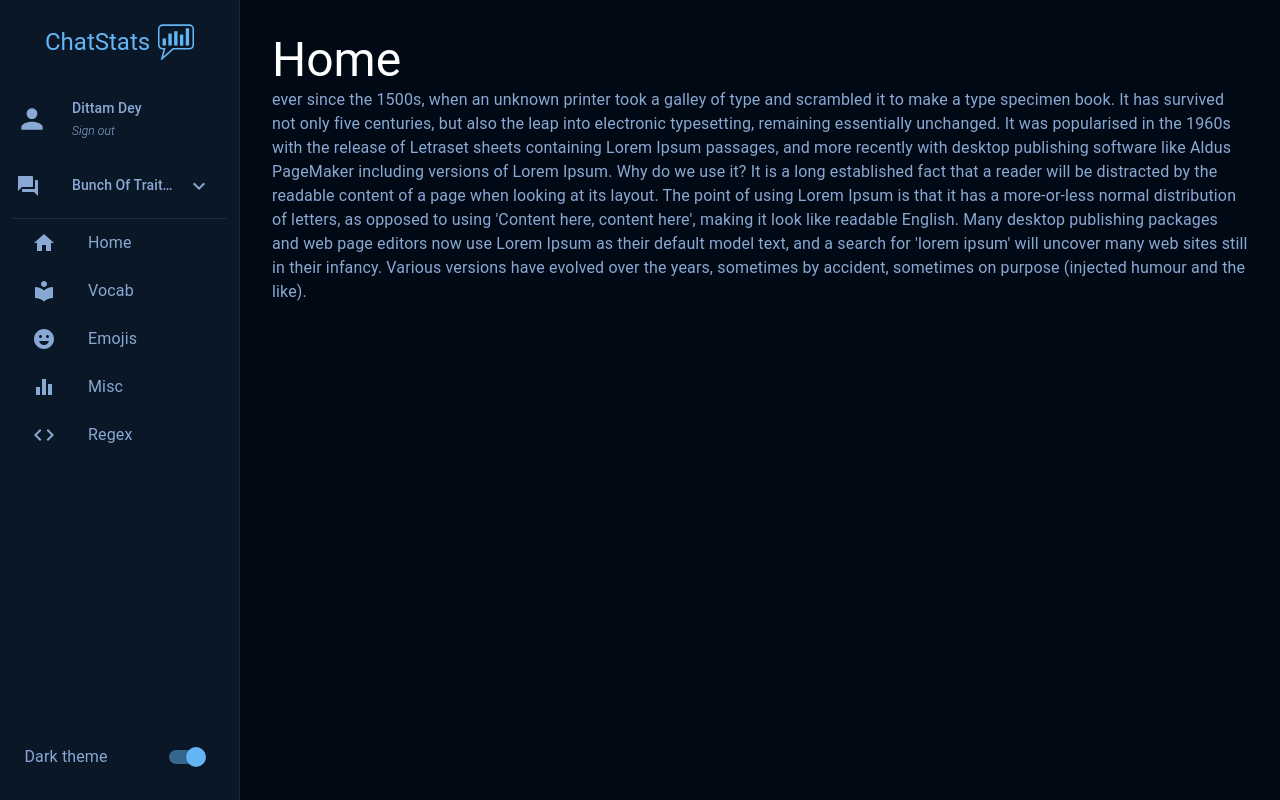
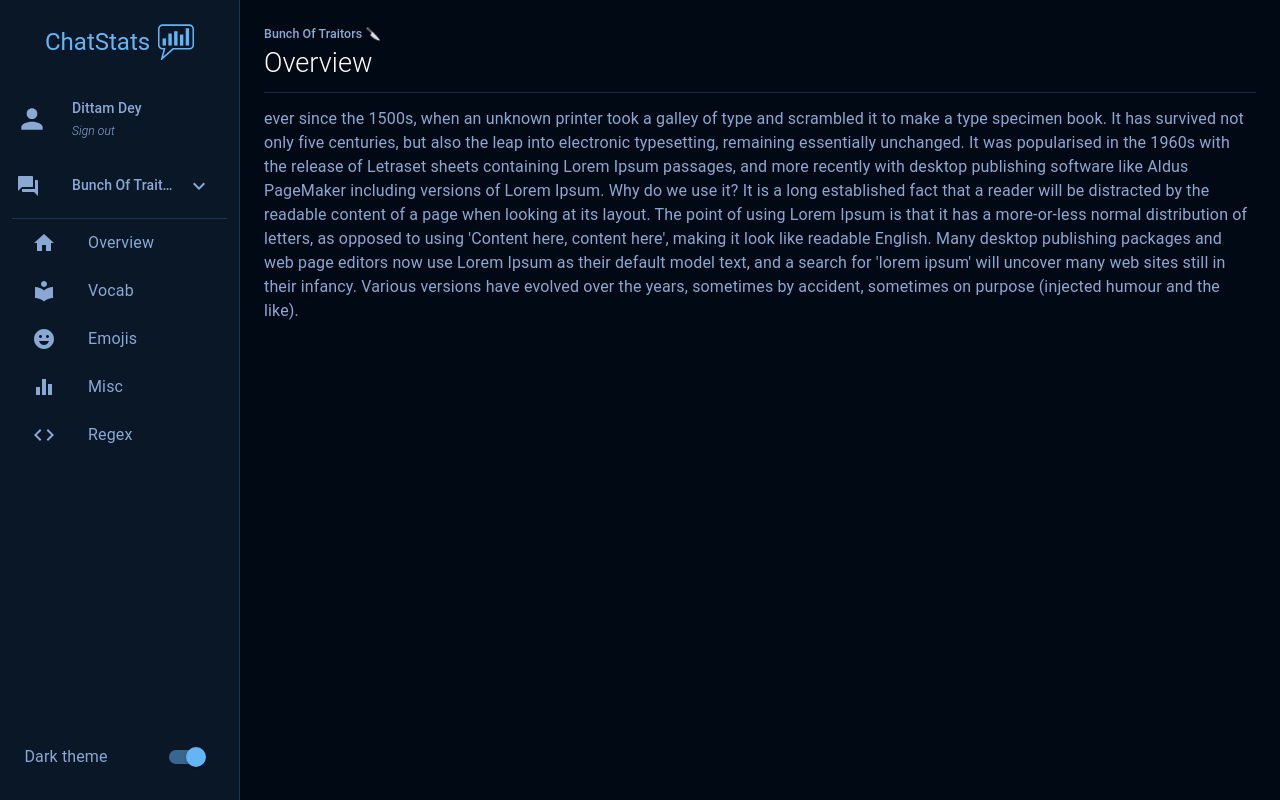
Before and after one commit to SophicalMushroom/ChatStats, a React (Create React App) app in the folder frontend/: page / in a window 1280 px wide. Built offline with nearby package versions, Linux system fonts and the light colour scheme.

Commit message:
added desktop appbar, renamed Home tab to Overview

```diff
--- a/frontend/src/App.js
+++ b/frontend/src/App.js
@@ -7,7 +7,7 @@ import MenuIcon from "@material-ui/icons/Menu";
 import { DesktopNav } from "./components/navigation/DesktopNav";
 import { MobileNav } from "./components/navigation/MobileNav";
 import { MobileAppBar } from "./components/navigation/MobileAppBar";
-import { Home } from "./components/Home";
+import { Overview } from "./components/Overview";
 import { Vocab } from "./components/Vocab";
 import { Emojis } from "./components/Emojis";
 import { Misc } from "./components/Misc";
@@ -21,7 +21,7 @@ const useStyles = makeStyles((theme) => ({
 	main: {
 		width: "100vw",
 		height: "100vh",
-		padding: theme.spacing(4),
+		padding: theme.spacing(3),
 		[theme.breakpoints.down("xs")]: {
 			padding: theme.spacing(1),
 			paddingTop: "8vh",
@@ -31,8 +31,8 @@ const useStyles = makeStyles((theme) => ({
 
 const renderTabContent = (curTab) => {
 	switch (curTab) {
-		case "Home":
-			return <Home />;
+		case "Overview":
+			return <Overview />;
 		case "Vocab":
 			return <Vocab />;
 		case "Emojis":
--- a/frontend/src/components/Home.js
+++ b/frontend/src/components/Overview.js
@@ -1,6 +1,7 @@
 import { useState, useContext } from "react";
 import Typography from "@material-ui/core/Typography";
 import { makeStyles, useTheme } from "@material-ui/core/styles";
+import { DesktopAppBar } from "./navigation/DesktopAppBar";
 
 const useStyles = makeStyles((theme) => ({
 	background: {
@@ -9,12 +10,12 @@ const useStyles = makeStyles((theme) => ({
 	},
 }));
 
-export const Home = (props) => {
+export const Overview = (props) => {
 	const classes = useStyles();
 	const theme = useTheme();
 	return (
 		<div className={classes.background}>
-			<Typography variant="h3">Home</Typography>
+			<DesktopAppBar />
 			<Typography color="textSecondary" paragraph>
 				{" "}
 				ever since the 1500s, when an unknown printer took a galley of type and
--- /dev/null
+++ b/frontend/src/components/navigation/DesktopAppBar.js
@@ -0,0 +1,38 @@
+import { Fragment, useContext } from "react";
+import { makeStyles, useTheme } from "@material-ui/core/styles";
+import Breadcrumbs from "@material-ui/core/Breadcrumbs";
+import Hidden from "@material-ui/core/Hidden";
+import Typography from "@material-ui/core/Typography";
+import Divider from "@material-ui/core/Divider";
+import { NavContext } from "./../../contexts/NavContext";
+
+const useStyles = makeStyles((theme) => ({
+	root: {
+		paddingBottom: "1%",
+	},
+	divider: {
+		margin: "0.8% 0 0.4% 0",
+		width: "100%",
+	},
+	tiny: theme.typography.subtitle3,
+}));
+
+export const DesktopAppBar = () => {
+	const classes = useStyles();
+	const theme = useTheme();
+	const { curTab, curChat } = useContext(NavContext);
+
+	return (
+		<Hidden xsDown>
+			<div className={classes.root}>
+				<Typography noWrap color="textSecondary" className={classes.tiny}>
+					{curChat}
+				</Typography>
+				<Typography noWrap color="textPrimary" variant="h4">
+					{curTab}
+				</Typography>
+				<Divider className={classes.divider} />
+			</div>
+		</Hidden>
+	);
+};
--- a/frontend/src/components/navigation/MobileAppBar.js
+++ b/frontend/src/components/navigation/MobileAppBar.js
@@ -6,7 +6,6 @@ import Toolbar from "@material-ui/core/Toolbar";
 import Typography from "@material-ui/core/Typography";
 import IconButton from "@material-ui/core/IconButton";
 import MenuIcon from "@material-ui/icons/Menu";
-import NavigateNextIcon from "@material-ui/icons/NavigateNext";
 import { NavContext } from "./../../contexts/NavContext";
 
 const useStyles = makeStyles((theme) => ({
@@ -36,7 +35,7 @@ export const MobileAppBar = () => {
 						<MenuIcon className={classes.menuButtonIcon} />
 					</IconButton>
 
-					<Breadcrumbs separator={<NavigateNextIcon fontSize="small" />}>
+					<Breadcrumbs>
 						<Typography noWrap color="textSecondary">
 							{curChat}
 						</Typography>
--- a/frontend/src/components/navigation/NavItems.js
+++ b/frontend/src/components/navigation/NavItems.js
@@ -51,7 +51,7 @@ export const NavItems = (props) => {
 	};
 
 	const navItems = [
-		{ label: "Home", icon: <HomeIcon className={classes.icons} /> },
+		{ label: "Overview", icon: <HomeIcon className={classes.icons} /> },
 		{ label: "Vocab", icon: <LocalLibraryIcon className={classes.icons} /> },
 		{ label: "Emojis", icon: <EmojiEmotionsIcon className={classes.icons} /> },
 		{ label: "Misc", icon: <EqualizerIcon className={classes.icons} /> },
--- a/frontend/src/contexts/NavContext.js
+++ b/frontend/src/contexts/NavContext.js
@@ -4,7 +4,7 @@ export const NavContext = createContext();
 
 export const NavContextProvider = (props) => {
 	const [isMobileNavOpen, setIsMobileNavOpen] = useState(false);
-	const [curTab, setCurTab] = useState("Home");
+	const [curTab, setCurTab] = useState("Overview");
 	const [curChat, setCurChat] = useState("Bunch Of Traitors 🔪");
 
 	return (
--- a/frontend/src/contexts/ThemeContext.js
+++ b/frontend/src/contexts/ThemeContext.js
@@ -1,8 +1,32 @@
 import React, { useState, createContext } from "react";
 import { ThemeProvider, createMuiTheme } from "@material-ui/core/styles";
 
+const baseTheme = {
+	palette: {
+		divider: "rgba(79, 131, 204, 0.28)",
+	},
+	typography: {
+		subtitle3: {
+			fontFamily: "Roboto, Helvetica, Arial, sans-serif",
+			fontWeight: 500,
+			fontSize: "0.775rem",
+			lineHeight: 1.57,
+			letterSpacing: "0.00714em",
+		},
+		h4: {
+			fontFamily: "Roboto, Helvetica, Arial, sans-serif",
+			fontWeight: 300,
+			fontSize: "1.7rem",
+			lineHeight: 1.5,
+			letterSpacing: "0em",
+		},
+	},
+};
+
 const darkTheme = {
+	...baseTheme,
 	palette: {
+		...baseTheme.palette,
 		type: "dark",
 		primary: {
 			light: "#4f83cc",
@@ -24,12 +48,14 @@ const darkTheme = {
 			paper: "#0a1726",
 			default: "#010a14",
 		},
-		divider: "rgba(79, 131, 204, 0.18)",
 	},
 };
+
 const lightTheme = {
-	type: "light",
+	...baseTheme,
 	palette: {
+		...baseTheme.palette,
+		type: "light",
 		primary: {
 			light: "#4f83cc",
 			main: "#01579b",
@@ -50,7 +76,6 @@ const lightTheme = {
 			paper: "#ffffff",
 			default: "#f9fbfd",
 		},
-		divider: "rgba(79, 131, 204, 0.18)",
 	},
 };
 
```
Also changed, not shown: 1 other file (tests, documents, lock files or other folders).
